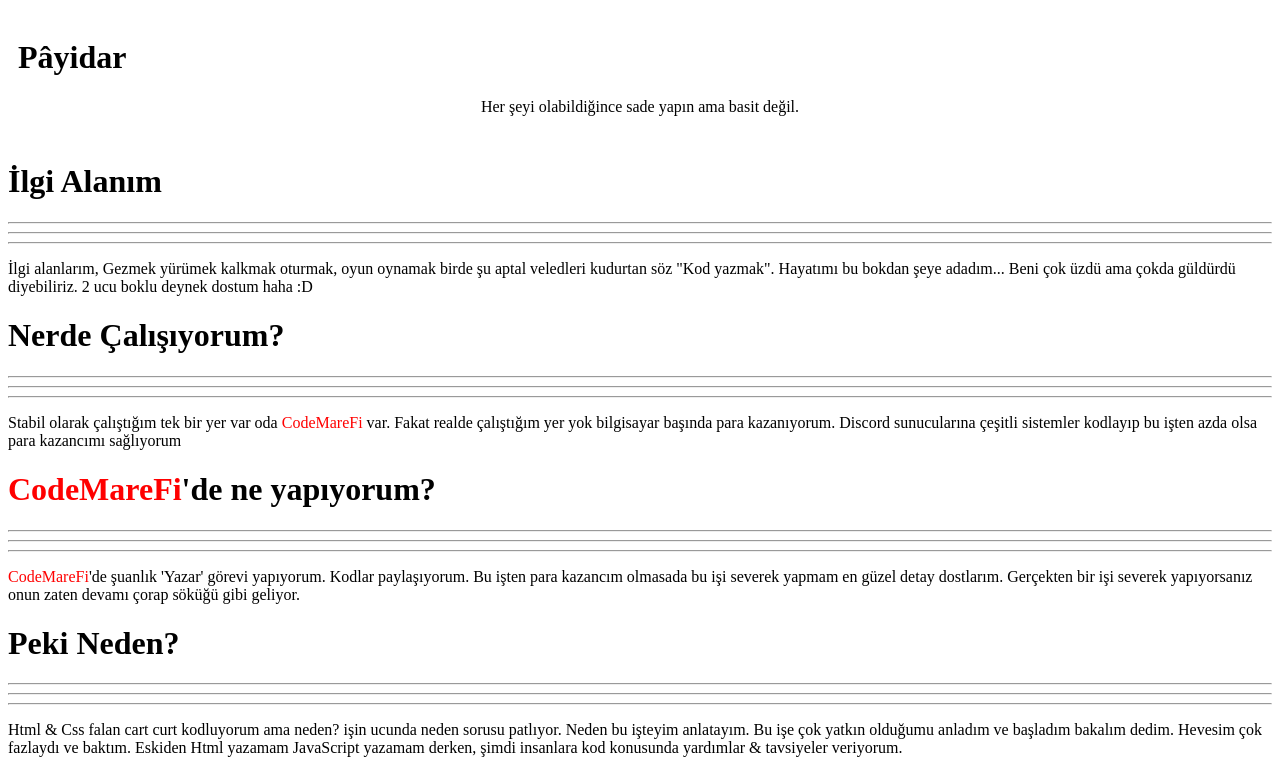
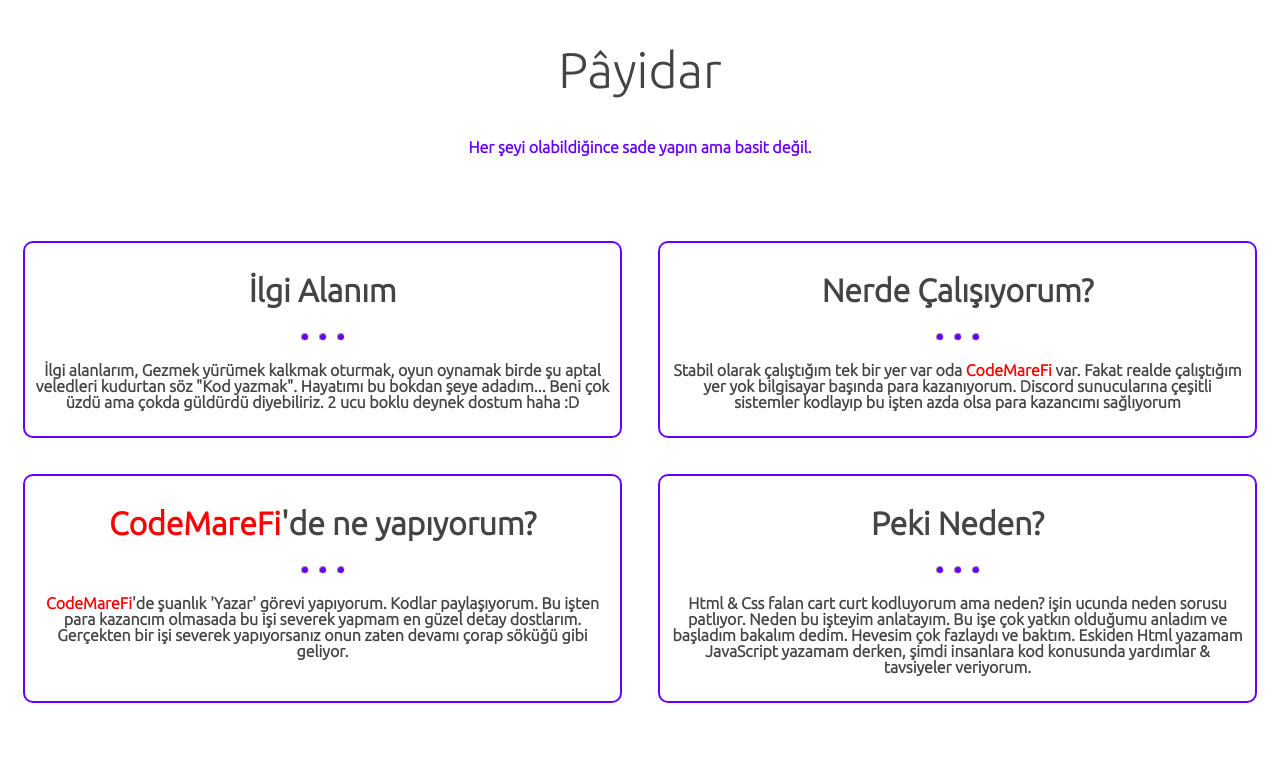
Before and after one commit to KadirFi/kadirfiofficial.github.io, a plain HTML site: page index.htm in a window 1280 px wide. Shown: the top 770 px of the page. Drawn offline with nearby package versions, Linux system fonts and the light colour scheme; grey boxes are pictures that could not be loaded.

Commit message:
Update index.htm

```diff
--- a/index.htm
+++ b/index.htm
@@ -37,7 +37,7 @@
         <meta name="robots" content="index, follow" />
 
         <!-- Link -->
-        <link rel="stylesheet" href="css/pâyidar.css" />
+        <link rel="stylesheet" href="css/kadirfi.css" />
     </head>
     <body>
 
```
